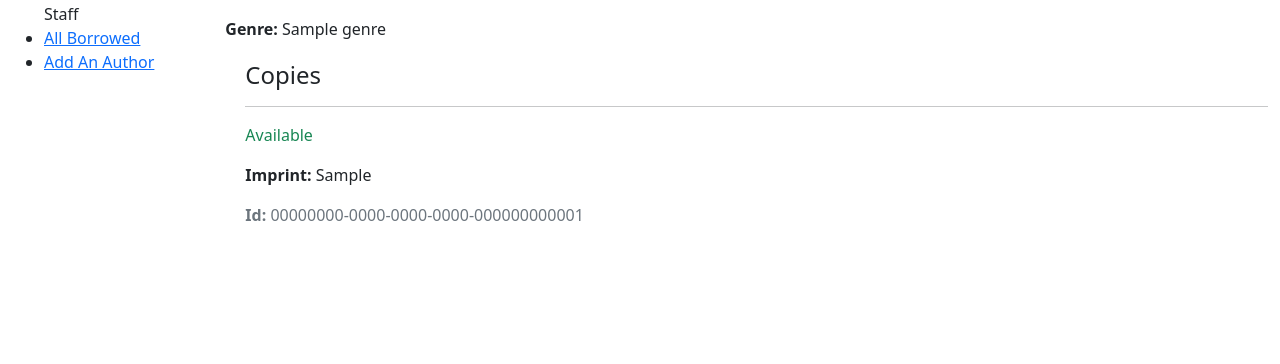
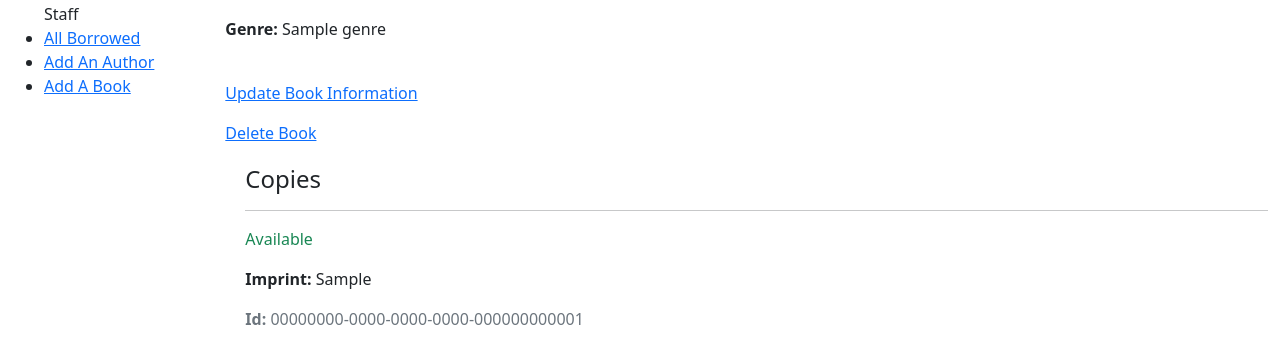
Before and after one commit to blulady/django_library, a Django app: page /catalog/book/1 in a window 1280 px wide. Shown: the part 199-563 px from the top of the page. Run offline with Django 4.2, Linux system fonts and the light colour scheme; a user stored in the database is signed in; tables that the repository leaves empty hold one stand-in row (values such as "Sample post").

Commit message:
book create, update, delete works, added bookinstance.html and bookinstance views but those not working yet

```diff
--- a/locallibrary/catalog/templates/base_generic.html
+++ b/locallibrary/catalog/templates/base_generic.html
@@ -34,6 +34,7 @@
                        Staff
                         <li><a href="{%url 'all-borrowed' %}"> All Borrowed </a> </li>
                         <li><a href="{%url 'author-create' %}"> Add An Author </a> </li>
+                        <li><a href="{%url 'book-create' %}"> Add A Book </a> </li>
 
 
                 {% endif %}
--- a/locallibrary/catalog/templates/catalog/author_detail.html
+++ b/locallibrary/catalog/templates/catalog/author_detail.html
@@ -12,8 +12,10 @@
         <a href="{{ book.get_absolute_url }}">{{ book }}</a>
       <p>{{ book.summary }}</p>
       <br><br><br>
-      <p><a href="{%url 'author-update' author.id %}"> Update Author Information </a> </p>
-      <p><a href="{%url 'author-delete' author.id %}"> Delete Author </a></p>
+      {% if user.is_staff %}
+        <p><a href="{%url 'author-update' author.id %}"> Update Author Information </a> </p>
+       <p><a href="{%url 'author-delete' author.id %}"> Delete Author </a></p>
+      {% endif %}
     </ul>
   {% endfor %}
 
--- a/locallibrary/catalog/templates/catalog/book_detail.html
+++ b/locallibrary/catalog/templates/catalog/book_detail.html
@@ -9,6 +9,12 @@
   <p><strong>ISBN:</strong> {{ book.isbn }}</p>
   <p><strong>Language:</strong> {{ book.language }}</p>
   <p><strong>Genre:</strong> {{ book.genre.all|join:", " }}</p>
+
+    <br>
+ {% if user.is_staff %}
+  <p><a href="{%url 'book-update' book.id %}"> Update Book Information </a> </p>
+  <p><a href="{%url 'book-delete' book.id %}"> Delete Book </a></p>
+ {% endif %}
 
   <div style="margin-left:20px;margin-top:20px">
     <h4>Copies</h4>
@@ -24,5 +30,6 @@
       <p><strong>Imprint:</strong> {{ copy.imprint }}</p>
       <p class="text-muted"><strong>Id:</strong> {{ copy.id }}</p>
     {% endfor %}
+
   </div>
 {% endblock %}
--- a/locallibrary/catalog/urls.py
+++ b/locallibrary/catalog/urls.py
@@ -13,4 +13,7 @@ urlpatterns = [
     path('author/create/', views.AuthorCreate.as_view(), name='author-create'),
     path('author/<int:pk>/update/', views.AuthorUpdate.as_view(), name='author-update'),
     path('author/<int:pk>/delete/', views.AuthorDelete.as_view(), name='author-delete'),
+    path('book/create/', views.BookCreate.as_view(), name='book-create'),
+    path('book/<int:pk>/update/', views.BookUpdate.as_view(), name='book-update'),
+    path('book/<int:pk>/delete', views.BookDelete.as_view(), name='book-delete'),
 ]
--- a/locallibrary/catalog/views.py
+++ b/locallibrary/catalog/views.py
@@ -115,3 +115,33 @@ class AuthorUpdate(UpdateView):
 class AuthorDelete(DeleteView):
     model = Author
     success_url = reverse_lazy('authors')
+
+
+class BookCreate(CreateView):
+    model = Book
+    fields = ['title', 'author', 'summary', 'isbn', 'genre']
+
+
+class BookUpdate(UpdateView):
+    model = Book
+    fields = ['title', 'author', 'summary', 'isbn', 'genre']
+
+
+class BookDelete(DeleteView):
+    model = Book
+    success_url = reverse_lazy('books')
+
+
+class BookInstanceCreate(CreateView):
+    model = BookInstance
+    fields = ['id', 'book', 'imprint', 'language', 'due_back', 'borrower']
+
+
+class BookInstanceUpdate(UpdateView):
+    model = BookInstance
+    fields = ['id', 'book', 'imprint', 'language', 'due_back', 'borrower']
+
+
+class BookInstanceDelete(DeleteView):
+    model = BookInstance
+    success_url = reverse_lazy('books')
```
Also changed, not shown: locallibrary/catalog/templates/catalog/book_confirm_delete.html (added, +14 -0 lines), locallibrary/catalog/templates/catalog/book_form.html (added, +11 -0 lines), locallibrary/catalog/templates/catalog/bookinstance.html (added, +10 -0 lines).
